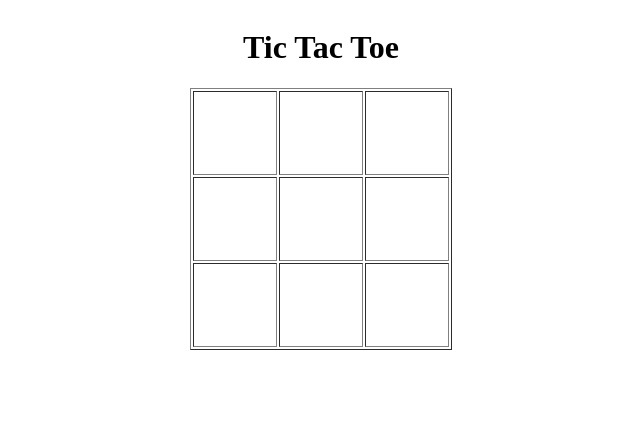
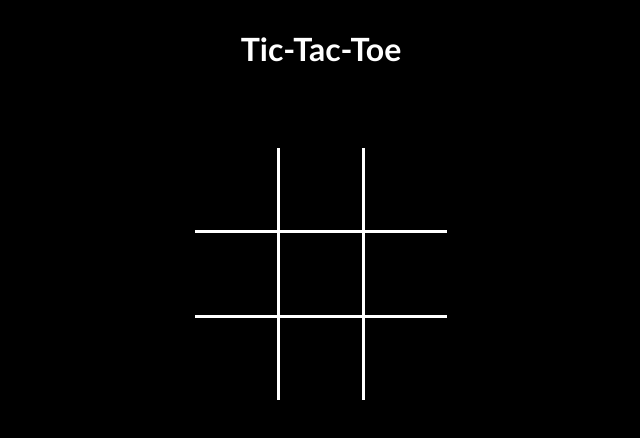
Before and after one commit to Mikhael1729/web-tictactoe, a plain HTML site: page index.html in a window 1280 px wide. Shown: the whole page, without its empty margins (319-959 px from the left). Drawn offline with Linux system fonts and the light colour scheme.

Commit message:
Add some dark styles

```diff
--- a/index.html
+++ b/index.html
@@ -9,23 +9,23 @@
   <script src="./index.js" defer></script>
 </head>
 <body class="flex-column-center">
-  <h1>Tic Tac Toe</h1>
+  <h1>Tic-Tac-Toe</h1>
 
   <table id="board" border="1">
     <tr>
-      <td id="00"></td>
-      <td id="01"></td>
-      <td id="02"></td>
+      <td id="00" style="border-left: none; border-top: none"></td>
+      <td id="01" style="border-top: none"></td>
+      <td id="02" style="border-top: none; border-right: none"></td>
     </tr>
     <tr>
-      <td id="10"></td>
+      <td id="10" style="border-left: none"></td>
       <td id="11"></td>
-      <td id="12"></td>
+      <td id="12" style="border-right: none"></td>
     </tr>
     <tr>
-      <td id="20"></td>
-      <td id="21"></td>
-      <td id="22"></td>
+      <td id="20" style="border-left: none; border-bottom: none"></td>
+      <td id="21" style="border-bottom: none"></td>
+      <td id="22" style="border-bottom: none; border-right: none"></td>
     </tr>
   </table>
 
--- a/styles.css
+++ b/styles.css
@@ -1,11 +1,29 @@
+body {
+  font-family: 'Gill Sans', 'Gill Sans MT', Calibri, 'Trebuchet MS', sans-serif;
+  background-color: black;
+  color: white;
+}
+
 .flex-column-center {
   display: flex;
   flex-direction: column;
   align-items: center;
 }
 
+h1 {
+  color: white;
+  margin-bottom: 5rem;
+}
+
+table {
+  border-collapse: collapse;
+  border: none;
+}
+
 table td {
   width: 5rem;
   height: 5rem;
   text-align: center;
+  border: 3px solid white;
+  font-size: 2rem;
 }
```
